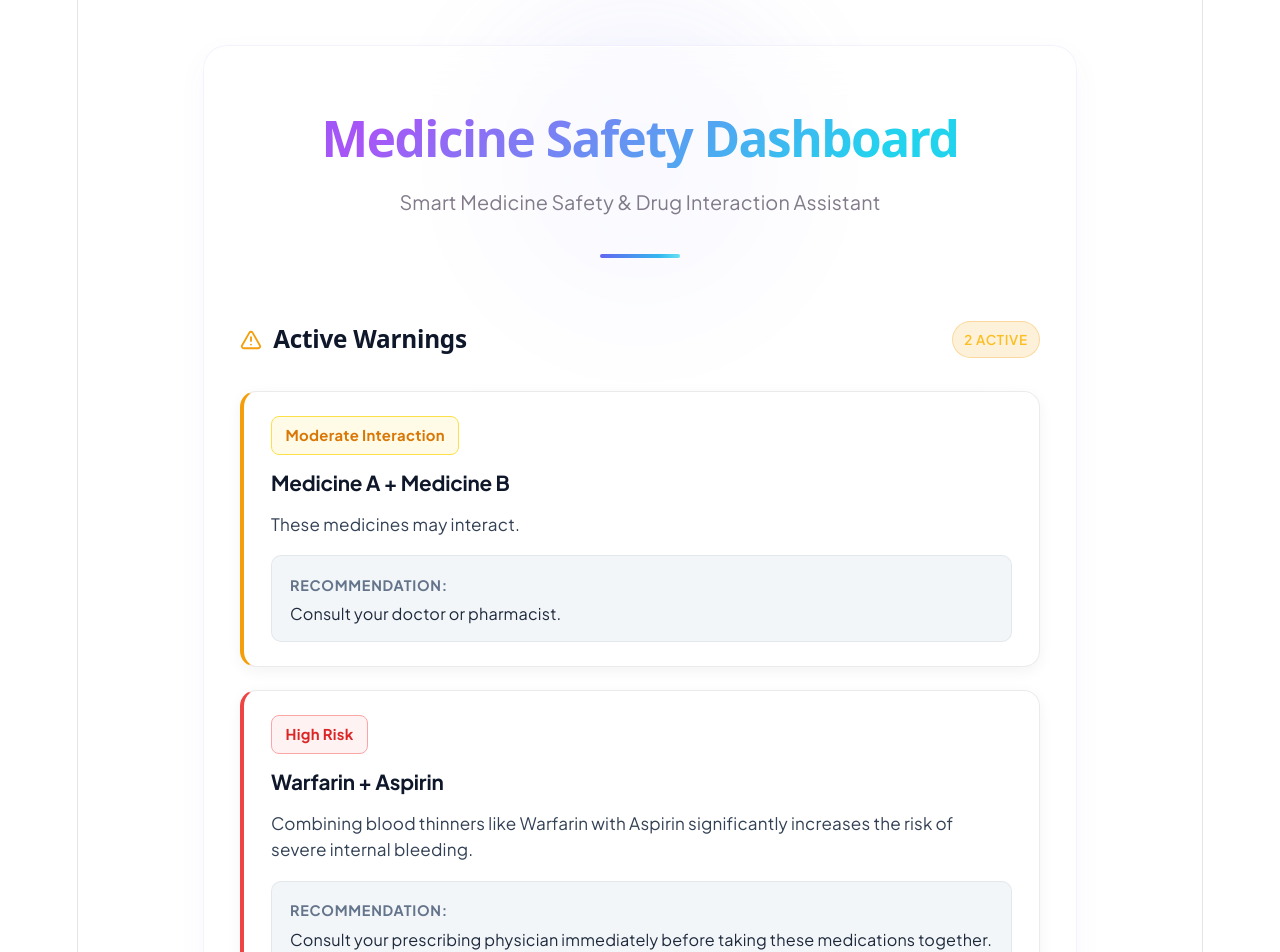
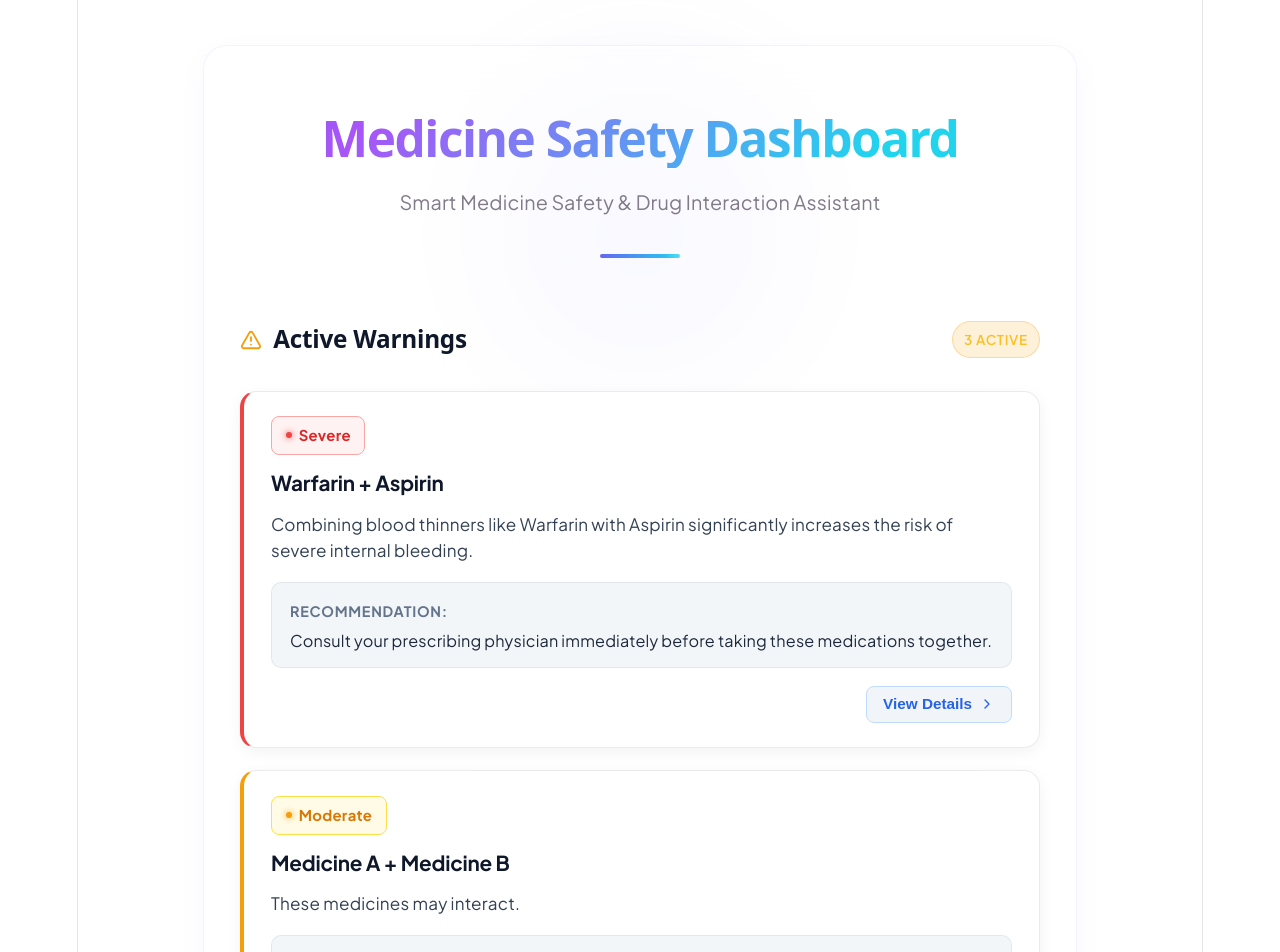
Before and after one commit to its-Sittu/HackInMotion-RICR-HIM-1114, a React (Vite) app: page / in a window 1280 px wide. Shown: the top 952 px of the page. Built offline with nearby package versions, Linux system fonts and the light colour scheme.

Commit message:
feat: add interaction warning card

```diff
--- a/src/components/dashboard/ActiveWarnings.jsx
+++ b/src/components/dashboard/ActiveWarnings.jsx
@@ -1,70 +1,34 @@
 import React from 'react'
+import InteractionWarningCard from './InteractionWarningCard'
 import '../../styles/activeWarnings.css'
 
-// Local placeholder warnings data
+// Re-export InteractionWarningCard for standalone use
+export { InteractionWarningCard }
+
+// Local placeholder warnings data featuring Mild, Moderate, Severe severities
 const DEFAULT_WARNINGS = [
   {
     id: 'warn-1',
-    riskLevel: 'Moderate Interaction',
-    riskType: 'moderate',
+    severity: 'Severe',
+    medicines: ['Warfarin', 'Aspirin'],
+    explanation: 'Combining blood thinners like Warfarin with Aspirin significantly increases the risk of severe internal bleeding.',
+    recommendation: 'Consult your prescribing physician immediately before taking these medications together.'
+  },
+  {
+    id: 'warn-2',
+    severity: 'Moderate',
     medicines: ['Medicine A', 'Medicine B'],
     explanation: 'These medicines may interact.',
     recommendation: 'Consult your doctor or pharmacist.'
   },
   {
-    id: 'warn-2',
-    riskLevel: 'High Risk',
-    riskType: 'high',
-    medicines: ['Warfarin', 'Aspirin'],
-    explanation: 'Combining blood thinners like Warfarin with Aspirin significantly increases the risk of severe internal bleeding.',
-    recommendation: 'Consult your prescribing physician immediately before taking these medications together.'
+    id: 'warn-3',
+    severity: 'Mild',
+    medicines: ['Calcium Supplement', 'Levothyroxine'],
+    explanation: 'Calcium can bind to thyroid medication, reducing overall gastrointestinal absorption.',
+    recommendation: 'Take these medications at least 4 hours apart.'
   }
 ]
-
-export function WarningCard({ warning }) {
-  const { riskLevel, riskType, medicines, explanation, recommendation } = warning
-
-  const getBadgeClass = (type) => {
-    switch (type) {
-      case 'high':
-        return 'warning-badge badge-high'
-      case 'moderate':
-        return 'warning-badge badge-moderate'
-      case 'low':
-      default:
-        return 'warning-badge badge-low'
-    }
-  }
-
-  const formattedMedicines = Array.isArray(medicines) ? medicines.join(' + ') : medicines
-
-  return (
-    <div className={`active-warning-card risk-${riskType || 'moderate'}`}>
-      <div className="warning-card-header">
-        <span className={getBadgeClass(riskType)}>
-          {riskLevel || 'Moderate Interaction'}
-        </span>
-      </div>
-
-      <div className="warning-medicines">
-        <span className="medicine-names">
-          {formattedMedicines}
-        </span>
-      </div>
-
-      <p className="warning-explanation">
-        {explanation || 'These medicines may interact.'}
-      </p>
-
-      <div className="warning-recommendation-box">
-        <strong className="recommendation-label">Recommendation:</strong>
-        <p className="recommendation-text">
-          {recommendation || 'Consult your doctor or pharmacist.'}
-        </p>
-      </div>
-    </div>
-  )
-}
 
 export default function ActiveWarnings({ warnings = DEFAULT_WARNINGS, title = "Active Warnings" }) {
   return (
@@ -96,7 +60,7 @@ export default function ActiveWarnings({ warnings = DEFAULT_WARNINGS, title = "A
       <div className="active-warnings-list">
         {warnings && warnings.length > 0 ? (
           warnings.map((warning, index) => (
-            <WarningCard key={warning.id || index} warning={warning} />
+            <InteractionWarningCard key={warning.id || index} warning={warning} />
           ))
         ) : (
           <div className="no-warnings-state">
--- /dev/null
+++ b/src/components/dashboard/InteractionWarningCard.jsx
@@ -0,0 +1,99 @@
+import React, { useState } from 'react'
+import '../../styles/activeWarnings.css'
+
+export default function InteractionWarningCard({
+  warning = {
+    id: 'sample-1',
+    severity: 'Moderate',
+    medicines: ['Medicine A', 'Medicine B'],
+    explanation: 'These medicines may interact.',
+    recommendation: 'Consult your doctor or pharmacist.'
+  },
+  onViewDetails
+}) {
+  const [showDetails, setShowDetails] = useState(false)
+
+  const { severity = 'Moderate', medicines = [], explanation = '', recommendation = '' } = warning
+
+  const getSeverityBadgeClass = (sev) => {
+    const s = (sev || '').toLowerCase()
+    if (s === 'severe' || s === 'high') {
+      return { className: 'warning-badge badge-severe', label: 'Severe' }
+    }
+    if (s === 'mild' || s === 'low') {
+      return { className: 'warning-badge badge-mild', label: 'Mild' }
+    }
+    return { className: 'warning-badge badge-moderate', label: 'Moderate' }
+  }
+
+  const badgeInfo = getSeverityBadgeClass(severity)
+  const formattedMedicines = Array.isArray(medicines) ? medicines.join(' + ') : medicines
+
+  const handleDetailsClick = () => {
+    if (onViewDetails) {
+      onViewDetails(warning)
+    }
+    setShowDetails(prev => !prev)
+  }
+
+  return (
+    <div className={`active-warning-card risk-${(severity || 'moderate').toLowerCase()}`}>
+      <div className="warning-card-header">
+        <span className={badgeInfo.className}>
+          <span className="badge-dot"></span>
+          {severity || 'Moderate'}
+        </span>
+      </div>
+
+      <div className="warning-medicines">
+        <span className="medicine-names">
+          {formattedMedicines || 'Medicine A + Medicine B'}
+        </span>
+      </div>
+
+      <p className="warning-explanation">
+        {explanation || 'These medicines may interact.'}
+      </p>
+
+      <div className="warning-recommendation-box">
+        <strong className="recommendation-label">Recommendation:</strong>
+        <p className="recommendation-text">
+          {recommendation || 'Consult your doctor or pharmacist.'}
+        </p>
+      </div>
+
+      {showDetails && (
+        <div className="warning-details-expanded">
+          <h4 className="details-expanded-title">Detailed Mechanism:</h4>
+          <p className="details-expanded-text">
+            Concurrent use of these medications may alter serum concentrations or therapeutic efficacy. Close clinical monitoring is advised.
+          </p>
+        </div>
+      )}
+
+      <div className="warning-card-footer">
+        <button
+          type="button"
+          className="view-details-btn"
+          onClick={handleDetailsClick}
+          aria-expanded={showDetails}
+        >
+          {showDetails ? 'Hide Details' : 'View Details'}
+          <svg
+            className={`btn-arrow-icon ${showDetails ? 'icon-rotated' : ''}`}
+            width="16"
+            height="16"
+            viewBox="0 0 24 24"
+            fill="none"
+            stroke="currentColor"
+            strokeWidth="2"
+            strokeLinecap="round"
+            strokeLinejoin="round"
+          >
+            <polyline points="9 18 15 12 9 6" />
+          </svg>
+        </button>
+      </div>
+    </div>
+  )
+}
--- a/src/styles/activeWarnings.css
+++ b/src/styles/activeWarnings.css
@@ -69,7 +69,8 @@
   box-shadow: 0 8px 30px rgba(0, 0, 0, 0.25);
 }
 
-/* Risk level colored left borders */
+/* Severity level colored left borders */
+.active-warning-card.risk-severe,
 .active-warning-card.risk-high {
   border-left: 4px solid #ef4444;
 }
@@ -78,6 +79,7 @@
   border-left: 4px solid #f59e0b;
 }
 
+.active-warning-card.risk-mild,
 .active-warning-card.risk-low {
   border-left: 4px solid #3b82f6;
 }
@@ -89,11 +91,11 @@
   margin-bottom: 0.85rem;
 }
 
-/* Badges */
+/* Badges for Mild, Moderate, Severe */
 .warning-badge {
   display: inline-flex;
   align-items: center;
-  gap: 0.375rem;
+  gap: 0.4rem;
   padding: 0.3rem 0.75rem;
   border-radius: 8px;
   font-size: 0.825rem;
@@ -101,10 +103,22 @@
   letter-spacing: 0.02em;
 }
 
-.badge-high {
+.badge-dot {
+  width: 6px;
+  height: 6px;
+  border-radius: 50%;
+  display: inline-block;
+}
+
+.badge-severe {
   background: rgba(239, 68, 68, 0.18);
   color: #fca5a5;
   border: 1px solid rgba(239, 68, 68, 0.35);
+}
+
+.badge-severe .badge-dot {
+  background: #ef4444;
+  box-shadow: 0 0 6px #ef4444;
 }
 
 .badge-moderate {
@@ -113,10 +127,20 @@
   border: 1px solid rgba(245, 158, 11, 0.35);
 }
 
-.badge-low {
+.badge-moderate .badge-dot {
+  background: #f59e0b;
+  box-shadow: 0 0 6px #f59e0b;
+}
+
+.badge-mild {
   background: rgba(59, 130, 246, 0.18);
   color: #93c5fd;
   border: 1px solid rgba(59, 130, 246, 0.35);
+}
+
+.badge-mild .badge-dot {
+  background: #3b82f6;
+  box-shadow: 0 0 6px #3b82f6;
 }
 
 /* Medicines Involved */
@@ -165,6 +189,69 @@
   line-height: 1.45;
 }
 
+/* Expanded Details */
+.warning-details-expanded {
+  margin-top: 0.85rem;
+  padding: 0.85rem 1rem;
+  background: rgba(15, 23, 42, 0.8);
+  border-left: 3px solid #60a5fa;
+  border-radius: 8px;
+  animation: fadeIn 0.25 ease-in-out;
+}
+
+.details-expanded-title {
+  font-size: 0.825rem;
+  font-weight: 700;
+  color: #94a3b8;
+  margin: 0 0 0.35rem 0;
+  text-transform: uppercase;
+  letter-spacing: 0.04em;
+}
+
+.details-expanded-text {
+  font-size: 0.875rem;
+  color: #cbd5e1;
+  margin: 0;
+  line-height: 1.5;
+}
+
+/* Card Footer & View Details Button */
+.warning-card-footer {
+  margin-top: 1rem;
+  display: flex;
+  justify-content: flex-end;
+}
+
+.view-details-btn {
+  background: rgba(255, 255, 255, 0.05);
+  color: #60a5fa;
+  border: 1px solid rgba(96, 165, 250, 0.25);
+  border-radius: 8px;
+  padding: 0.45rem 0.9rem;
+  font-size: 0.85rem;
+  font-weight: 600;
+  cursor: pointer;
+  display: inline-flex;
+  align-items: center;
+  gap: 0.375rem;
+  transition: all 0.2s ease;
+}
+
+.view-details-btn:hover {
+  background: rgba(96, 165, 250, 0.15);
+  border-color: rgba(96, 165, 250, 0.5);
+  color: #93c5fd;
+  transform: translateX(2px);
+}
+
+.btn-arrow-icon {
+  transition: transform 0.2s ease;
+}
+
+.btn-arrow-icon.icon-rotated {
+  transform: rotate(90deg);
+}
+
 /* Empty State */
 .no-warnings-state {
   text-align: center;
@@ -201,7 +288,7 @@
   .recommendation-text {
     color: #1e293b;
   }
-  .badge-high {
+  .badge-severe {
     background: #fef2f2;
     color: #dc2626;
     border-color: #fca5a5;
@@ -211,9 +298,18 @@
     color: #d97706;
     border-color: #fde047;
   }
-  .badge-low {
+  .badge-mild {
     background: #eff6ff;
     color: #2563eb;
     border-color: #bfdbfe;
   }
+  .view-details-btn {
+    background: #f1f5f9;
+    color: #2563eb;
+    border-color: #bfdbfe;
+  }
+  .view-details-btn:hover {
+    background: #dbeafe;
+    color: #1d4ed8;
+  }
 }
```
